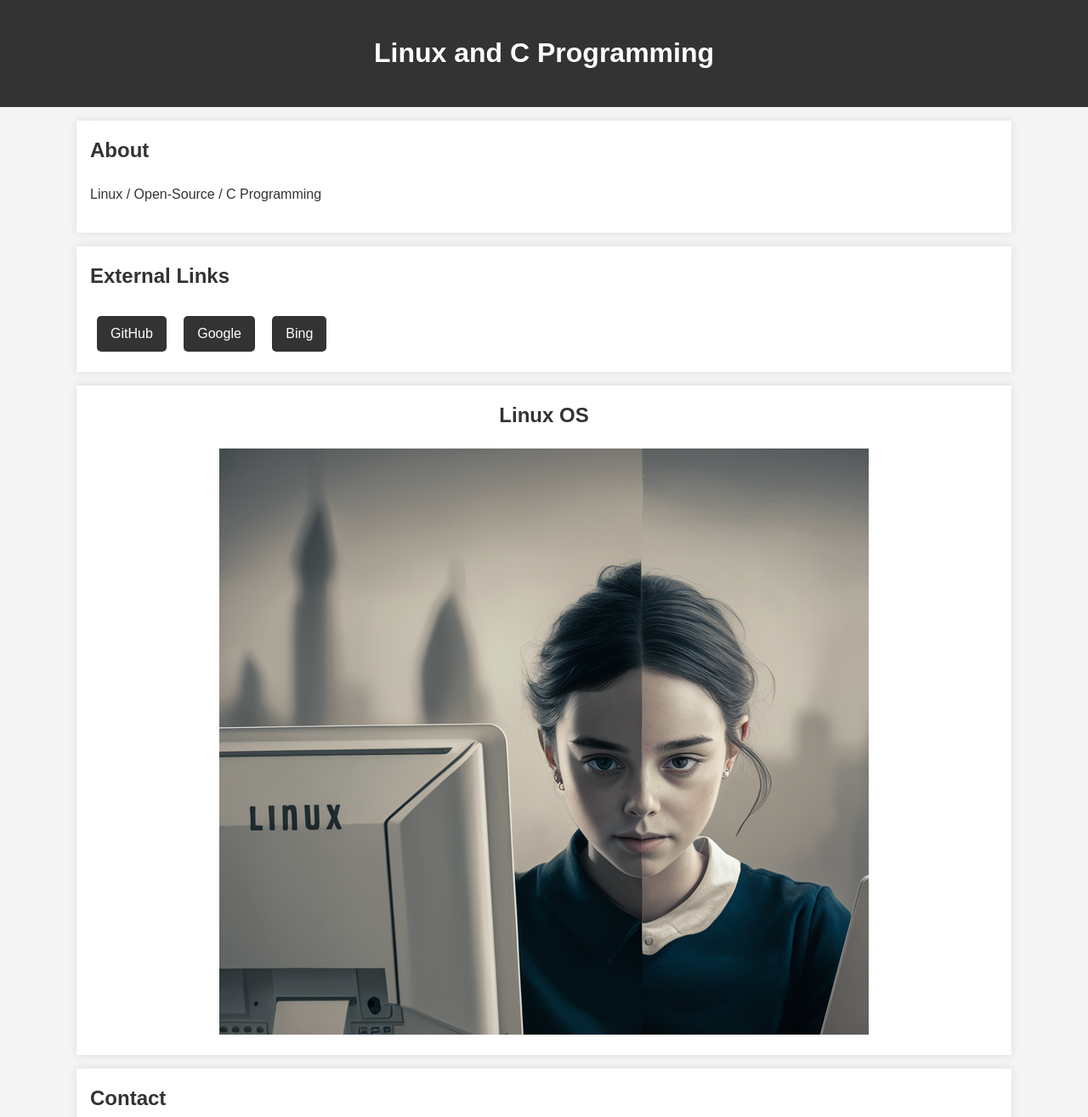
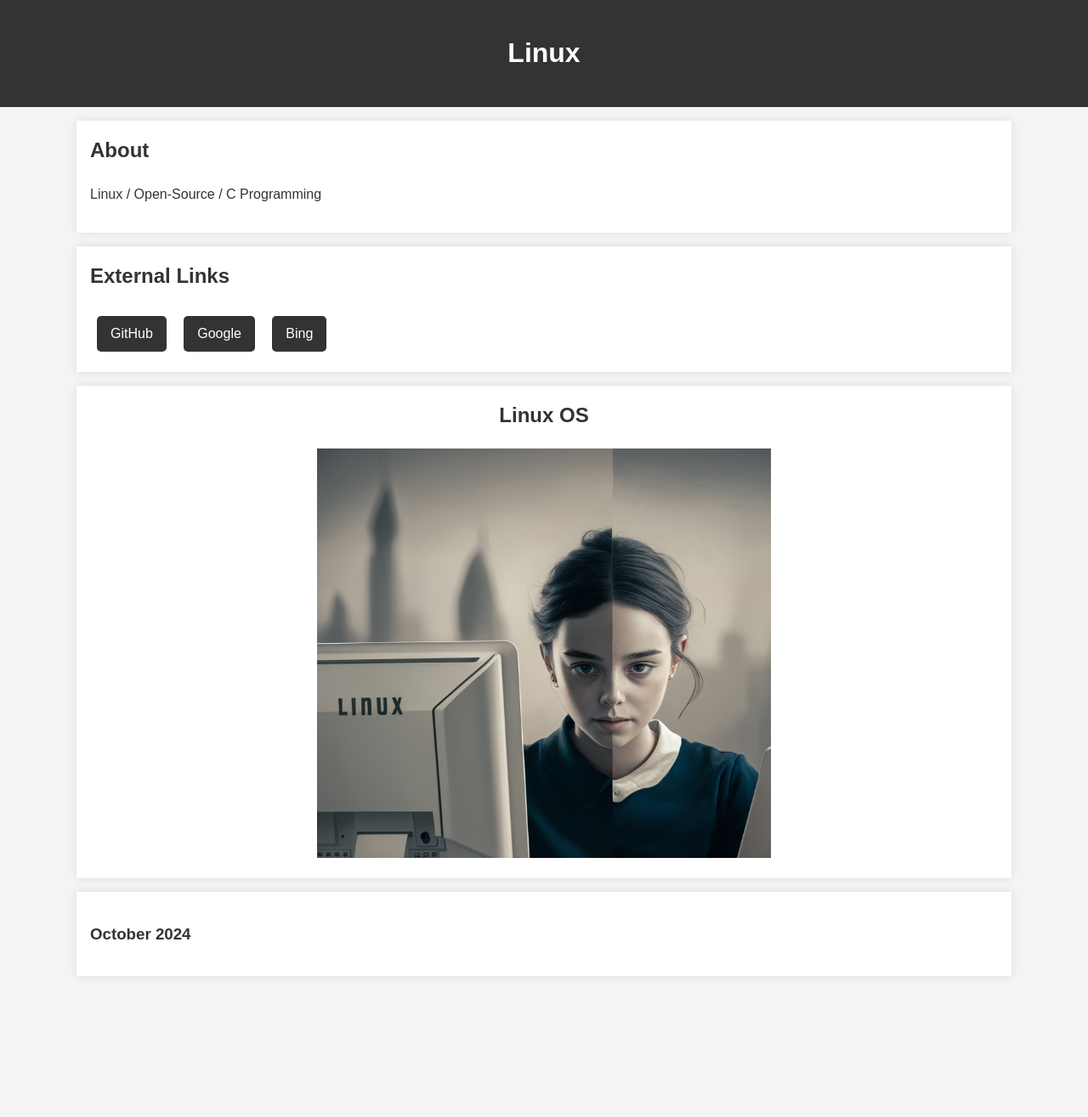
Before and after one commit to bensantoralinux/bensantoralinux.github.io, a plain HTML site: page index.html in a window 1280 px wide. Shown: the whole page at 85% size. After the commit the page ends 1165 px from the top, so only its background shows below. Drawn offline with Linux system fonts and the light colour scheme.

Commit message:
Update index.html

```diff
--- a/index.html
+++ b/index.html
@@ -3,7 +3,7 @@
 <head>
     <meta charset="UTF-8">
     <meta name="viewport" content="width=device-width, initial-scale=1.0">
-    <title>Linux and C Programming</title>
+    <title>Linux Texts and Resources</title>
     <style>
         body {
             font-family: Arial, sans-serif;
@@ -47,14 +47,14 @@
             text-align: center;
         }
         .image-box img {
-            max-width: 100%;
+            max-width: 50%;
             height: auto;
         }
     </style>
 </head>
 <body>
     <header>
-        <h1>Linux and C Programming</h1>
+        <h1>Linux</h1>
     </header>
     <div class="container">
         <section class="section">
@@ -74,7 +74,7 @@
 			 <img src="images/image1.jpg" alt="Featured Image">
         </section>
         <section class="section">
-            <h2>Contact</h2>
+            <h3>October 2024</h3>
             <!--p>Email: <a href="mailto:your.email@example.com">your.email@example.com</a></p-->
             <!--p>Phone: (123) 456-7890</p-->
         </section>
```
